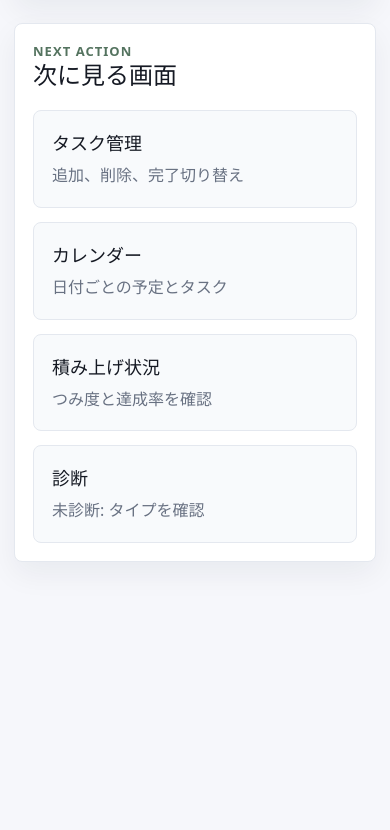
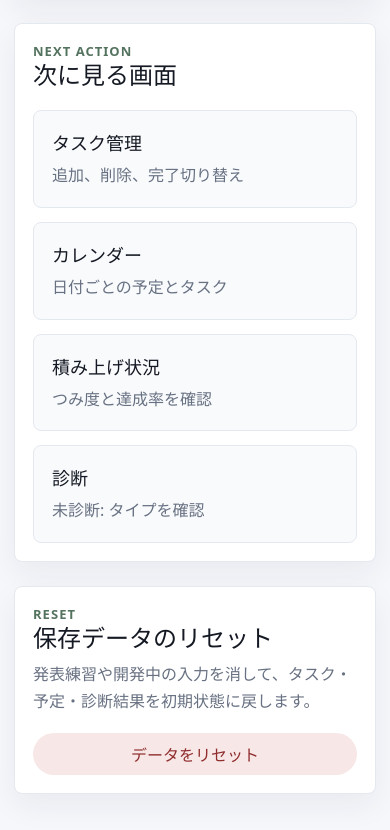
Before and after one commit to 3ackbut/Tsumi-Tsumi, a React (Vite) app: page / in a window 390 px wide. Shown: the part 1766-2596 px from the top of the page. Before the commit the page ends 2364 px from the top, so only its background shows below. Built offline with nearby package versions, Linux system fonts and the light colour scheme.

Commit message:
追加: localStorageリセット機能を追加

```diff
--- a/src/App.css
+++ b/src/App.css
@@ -333,6 +333,23 @@ h3 {
 .menu-card p {
   margin-top: 8px;
   line-height: 1.6;
+}
+
+.reset-data-panel {
+  display: flex;
+  align-items: center;
+  justify-content: space-between;
+  gap: 18px;
+}
+
+.reset-data-panel p:not(.eyebrow) {
+  margin-top: 8px;
+  color: #687182;
+  line-height: 1.7;
+}
+
+.reset-data-panel .danger-button {
+  flex: 0 0 auto;
 }
 
 .two-column,
@@ -1167,7 +1184,8 @@ input:focus {
   .page-header,
   .section-heading,
   .today-status-header,
-  .status-hero {
+  .status-hero,
+  .reset-data-panel {
     display: grid;
   }
 
@@ -1232,6 +1250,7 @@ input:focus {
 
   .task-actions button,
   .inline-actions button,
+  .reset-data-panel .danger-button,
   .primary-button,
   .secondary-button,
   .choice-button,
--- a/src/context/AppDataContext.tsx
+++ b/src/context/AppDataContext.tsx
@@ -14,6 +14,7 @@
  * 2026年6月23日  自動優先度判定で使う診断結果の共有に対応
  * 2026年6月26日  コード規約に沿ったコメントを追加
  * 2026年6月26日  ソースコードヘッダを追加
+ * 2026年7月7日  Issue #32 アプリ保存データを初期状態に戻す処理を追加
  */
 
 import {
@@ -188,6 +189,16 @@ export function AppDataProvider({ children }: AppDataProviderProps) {
     setDiagnosisResult(null);
   };
 
+  const resetAppData = () => {
+    // 保存済みlocalStorageを消してからStateを初期データへ戻し、画面表示もすぐ更新する。
+    localStorage.removeItem(TASKS_STORAGE_KEY);
+    localStorage.removeItem(SCHEDULES_STORAGE_KEY);
+    localStorage.removeItem(DIAGNOSIS_STORAGE_KEY);
+    setTasks(sampleTasks.map((task) => ({ ...task })));
+    setSchedules(sampleSchedules.map((schedule) => ({ ...schedule })));
+    setDiagnosisResult(null);
+  };
+
   return (
     <AppDataContext.Provider
       value={{
@@ -203,6 +214,7 @@ export function AppDataProvider({ children }: AppDataProviderProps) {
         deleteSchedule,
         saveDiagnosisResult,
         resetDiagnosisResult,
+        resetAppData,
       }}
     >
       {children}
--- a/src/context/DataContext.ts
+++ b/src/context/DataContext.ts
@@ -12,6 +12,7 @@
  * 2026年6月23日  タスクと予定を共有するContext型を作成
  * 2026年6月23日  診断結果の共有項目を追加
  * 2026年6月26日  ソースコードヘッダを追加
+ * 2026年7月7日  Issue #32 アプリ保存データのリセット関数を追加
  */
 
 import { createContext } from "react";
@@ -32,6 +33,7 @@ export interface AppDataContextValue {
   deleteSchedule: (index: number) => void;
   saveDiagnosisResult: (result: DiagnosisResult) => void;
   resetDiagnosisResult: () => void;
+  resetAppData: () => void;
 }
 
 export const AppDataContext = createContext<AppDataContextValue | undefined>(
--- a/src/pages/Home.tsx
+++ b/src/pages/Home.tsx
@@ -14,6 +14,7 @@
  * 2026年6月23日  つみ度表示と行動コメントを追加
  * 2026年6月26日  今日の日付表示を追加
  * 2026年6月26日  ソースコードヘッダを追加
+ * 2026年7月7日  Issue #32 保存データを初期状態へ戻すリセットボタンを追加
  */
 
 import "../App.css";
@@ -36,7 +37,7 @@ function formatJapaneseDate(date: Date) {
 }
 
 function Home() {
-  const { tasks, schedules, diagnosisResult } = useAppData();
+  const { tasks, schedules, diagnosisResult, resetAppData } = useAppData();
   const todayDate = new Date();
   const today = formatDate(todayDate);
   const todayTasks = tasks.filter((task) => task.deadline === today);
@@ -47,6 +48,19 @@ function Home() {
   const completedTasks = tasks.filter((task) => task.completed);
   const tsumiScore = calculateTsumiScore(tasks, diagnosisResult);
   const homeAdvice = getHomeAdvice(diagnosisResult, tsumiScore.score);
+
+  const handleResetAppData = () => {
+    // 危険操作なので、OKされた場合だけ保存データと画面表示を初期状態に戻す。
+    const shouldReset = window.confirm(
+      "保存されているタスク・予定・診断結果を初期状態に戻します。よろしいですか？",
+    );
+
+    if (!shouldReset) {
+      return;
+    }
+
+    resetAppData();
+  };
 
   return (
     <main className="page">
@@ -173,6 +187,19 @@ function Home() {
           </Link>
         </div>
       </section>
+
+      <section className="panel reset-data-panel">
+        <div>
+          <p className="eyebrow">Reset</p>
+          <h2>保存データのリセット</h2>
+          <p>
+            発表練習や開発中の入力を消して、タスク・予定・診断結果を初期状態に戻します。
+          </p>
+        </div>
+        <button className="danger-button" type="button" onClick={handleResetAppData}>
+          データをリセット
+        </button>
+      </section>
     </main>
   );
 }
```
